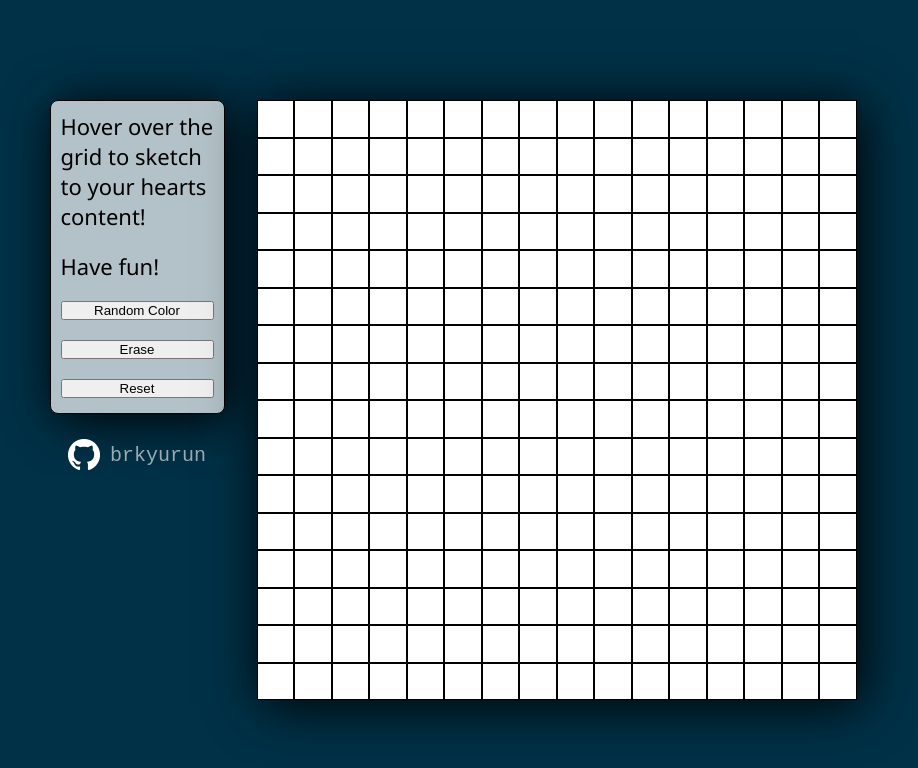
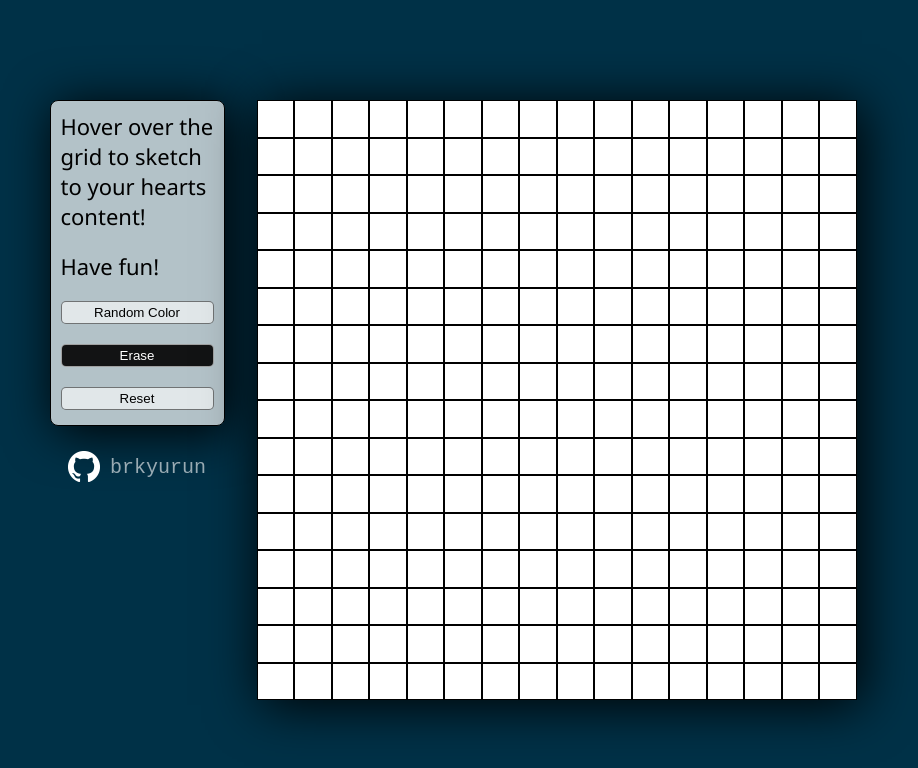
Before and after one commit to brkyurun/etch-a-sketch, a plain HTML site: page index.html in a window 1280 px wide. Both pictures are taken after a click on the button "Erase". Shown: the whole page, without its empty margins (187-1105 px from the left). Drawn offline with Linux system fonts and the light colour scheme.

Commit message:
change button style

```diff
--- a/app.js
+++ b/app.js
@@ -10,6 +10,7 @@ randomColor.addEventListener("click", () => {
 });
 
 eraseButton.addEventListener("click", () => {
+  eraseButton.classList.toggle("active");
   if (color !== "") color = "";
   else if (color === "") color = "black";
 });
--- a/styles.css
+++ b/styles.css
@@ -58,6 +58,20 @@ body {
   box-shadow: 5px 5px 50px #000000;
 }
 
+button {
+  padding: 3px;
+  background-color: rgba(255, 255, 255, 0.6);
+  border: 1px solid rgba(0, 0, 0, 0.5);
+  border-radius: 5px;
+}
+
+.active {
+  transition: background-color 0.5s;
+  background-color: rgba(0, 0, 0, 0.9);
+  border: 1px solid rgba(255, 255, 255, 0.6);
+  color: white;
+}
+
 .main-container {
   display: flex;
   justify-content: center;
```
